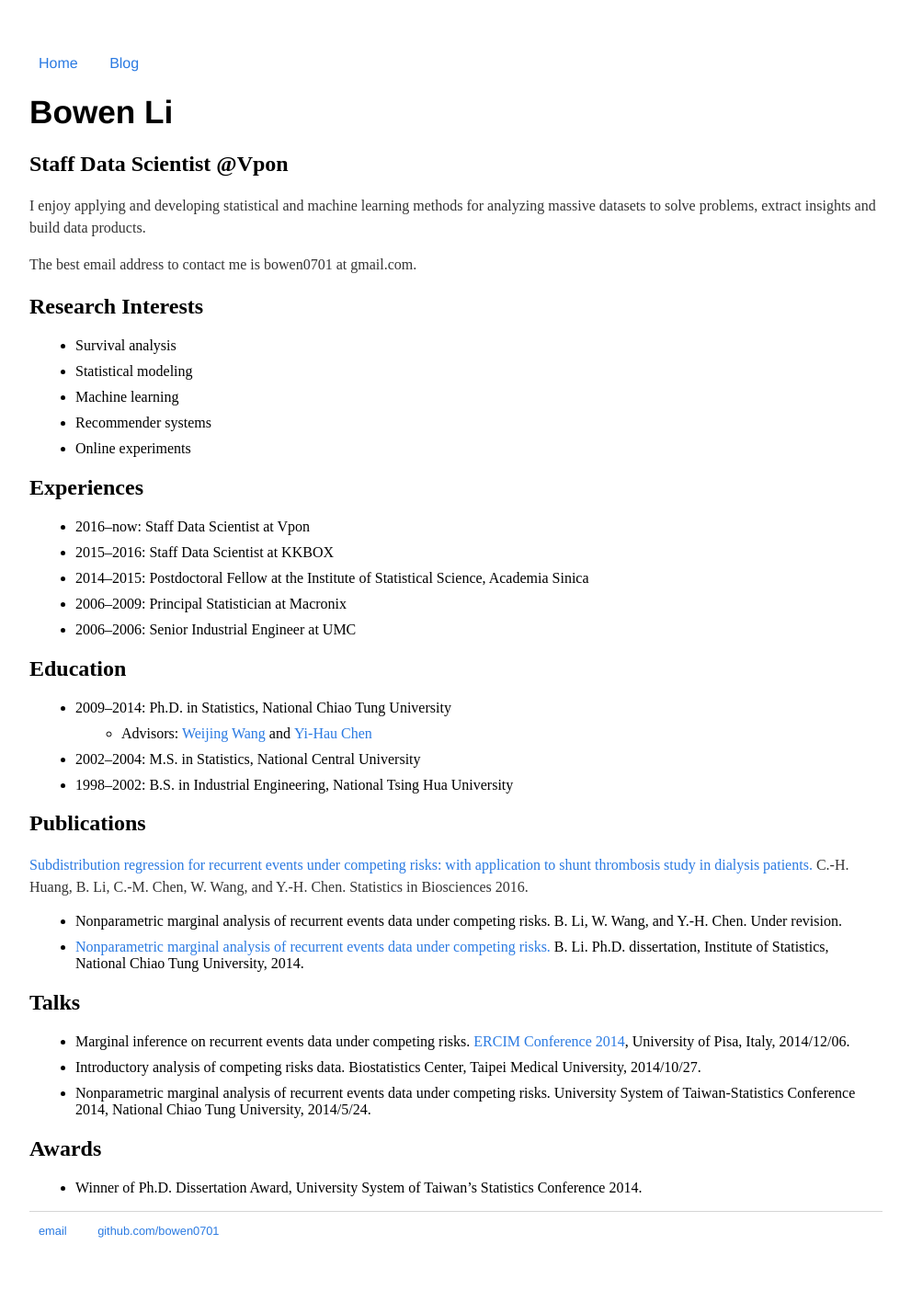
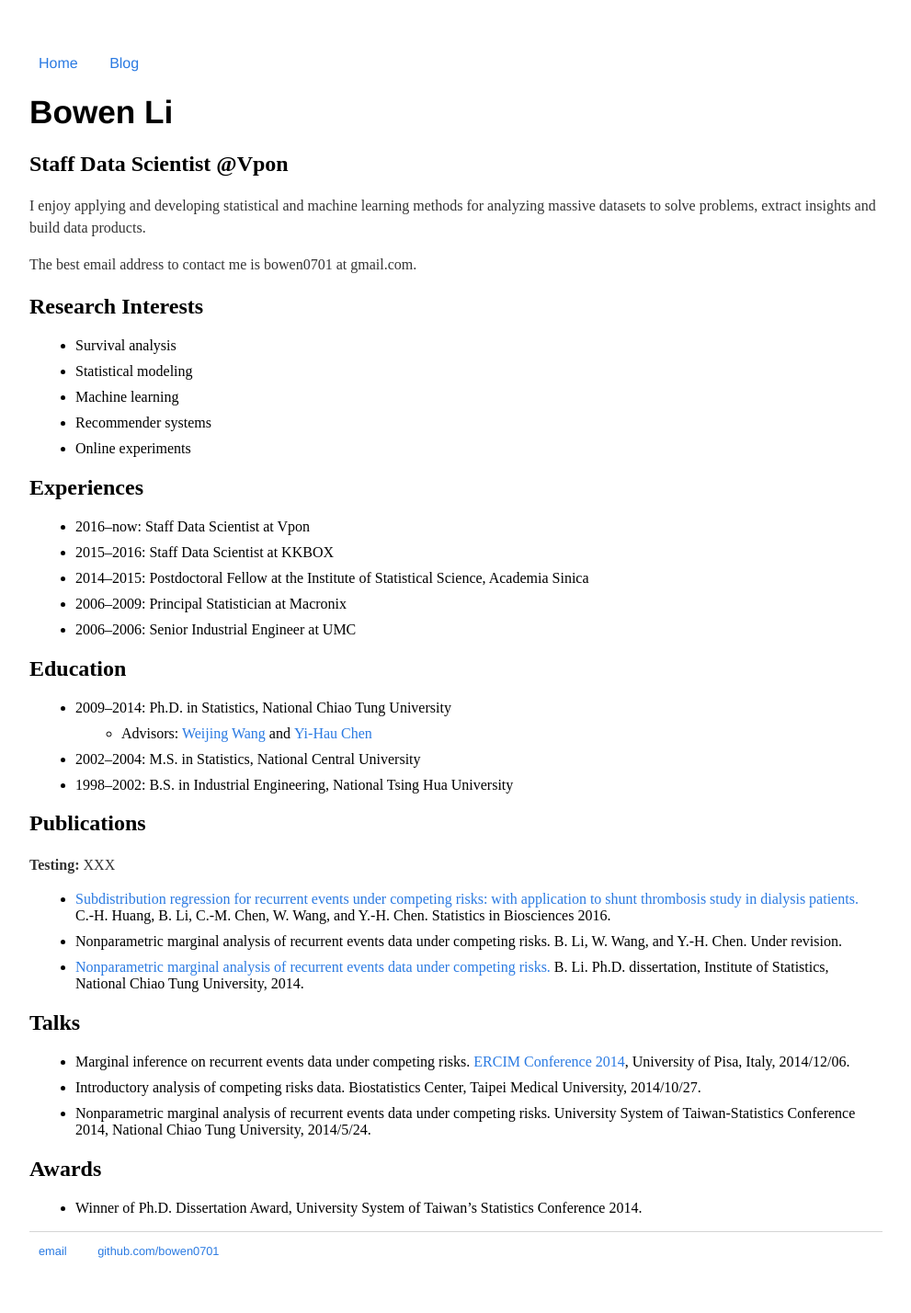
Before and after one commit to bowen0701/bowen0701.github.io, a Jekyll site: the page built from index.md, in a window 1280 px wide. Shown: the whole page at 92% size, without its empty margins (144-1135 px from the left). Built offline with Jekyll 4.4.1, drawn with Linux system fonts in a browser that asks for light colours; before the commit the page ends 1406 px from its top, so only the background shows below that.

Commit message:
Revise publication 1

```diff
--- a/index.md
+++ b/index.md
@@ -32,9 +32,9 @@ The best email address to contact me is bowen0701 at gmail.com.
 - 1998--2002: B.S. in Industrial Engineering, National Tsing Hua University
 
 ## Publications
-[Subdistribution regression for recurrent events under competing risks: with application to shunt thrombosis study in dialysis patients.](http://link.springer.com/article/10.1007/s12561-016-9161-0)
+**Testing:** XXX
+- [Subdistribution regression for recurrent events under competing risks: with application to shunt thrombosis study in dialysis patients.](http://link.springer.com/article/10.1007/s12561-016-9161-0)
 C.-H. Huang, B. Li, C.-M. Chen, W. Wang, and Y.-H. Chen. Statistics in Biosciences 2016.
-
 - Nonparametric marginal analysis of recurrent events data under competing risks. B. Li, W. Wang, and Y.-H. Chen. Under revision.
 - [Nonparametric marginal analysis of recurrent events data under competing risks.](http://etd.lib.nctu.edu.tw/cgi-bin/gs32/tugsweb.cgi/ccd=rPD.JH/record?r1=1&h1=4) B. Li. Ph.D. dissertation, Institute of Statistics, National Chiao Tung University, 2014.
 
```
